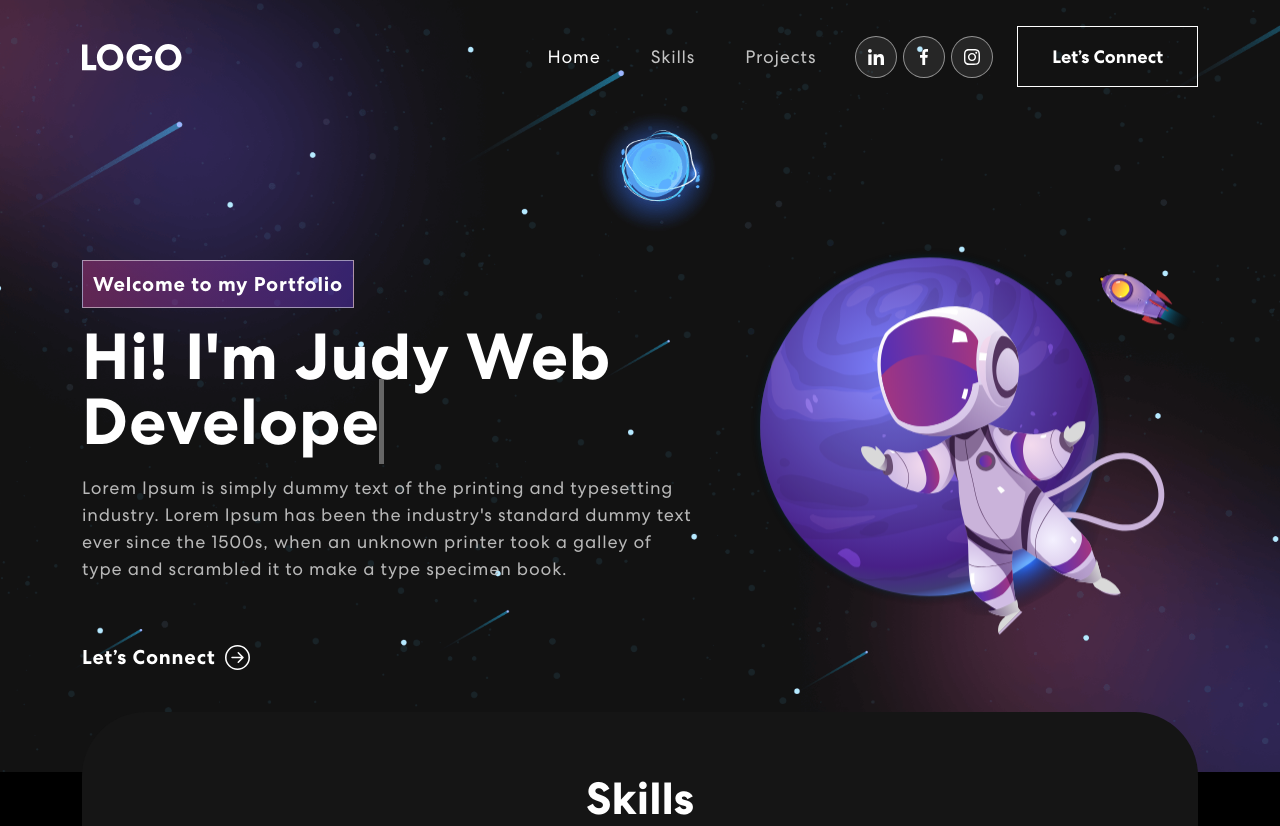
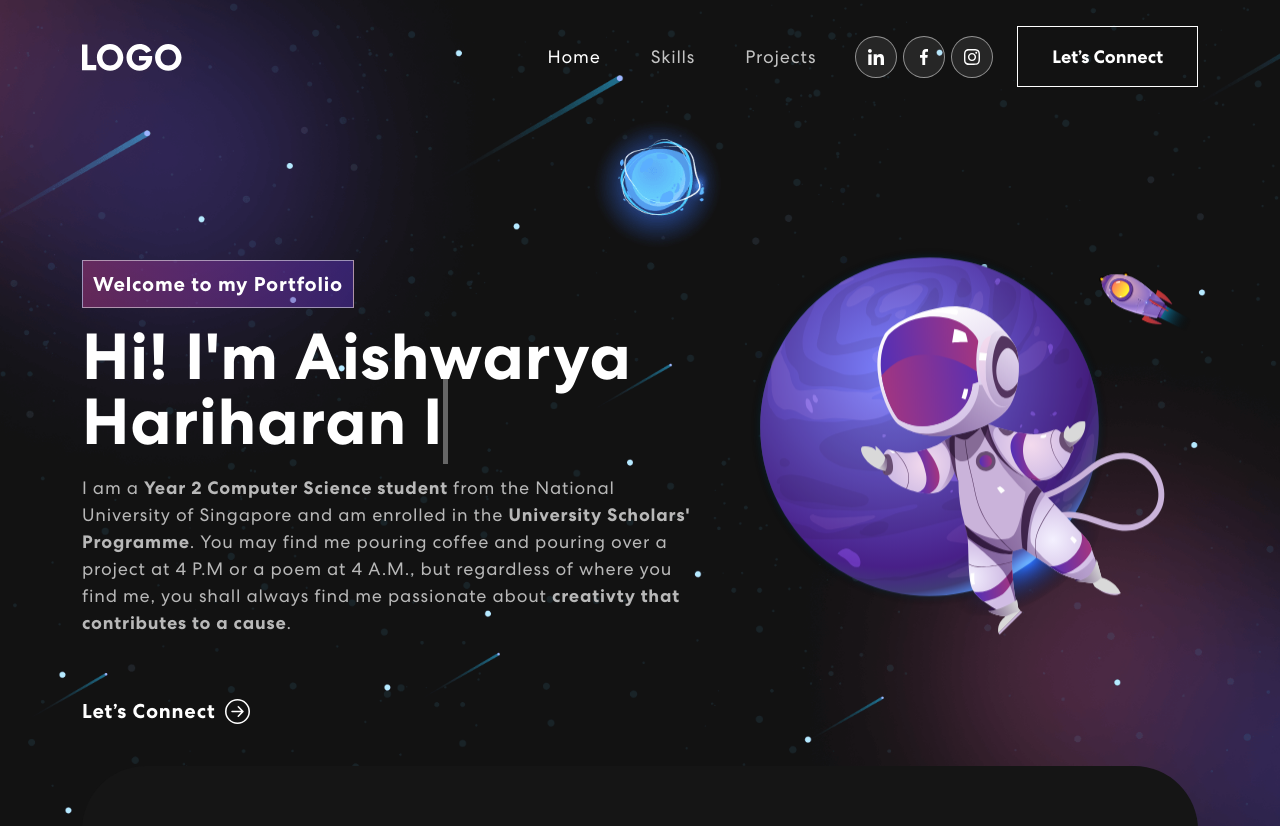
Before and after one commit to Aishwarya-Hariharan-Iyer/portfolio, a React (Vite) app: page / in a window 1280 px wide. Shown: the top 826 px of the page. Built offline with nearby package versions, Linux system fonts and the light colour scheme.

Commit message:
Modify personal details and animation

```diff
--- a/src/components/Banner.jsx
+++ b/src/components/Banner.jsx
@@ -11,7 +11,7 @@ export const Banner = () => {
   const [text, setText] = useState('');
   const [delta, setDelta] = useState(300 - Math.random() * 100);
   const [index, setIndex] = useState(1);
-  const toRotate = [ "Web Developer", "Web Designer", "UI/UX Designer" ];
+  const toRotate = [ "Aishwarya Hariharan Iyer", "a Programmer", "a Poet", "a Developer", "a Dreamer" ];
   const period = 2000;
 
   useEffect(() => {
@@ -56,8 +56,12 @@ export const Banner = () => {
               {({ isVisible }) =>
               <div className={isVisible ? "animate__animated animate__fadeIn" : ""}>
                 <span className="tagline">Welcome to my Portfolio</span>
-                <h1>{`Hi! I'm Judy`} <span className="txt-rotate" dataPeriod="1000" data-rotate='[ "Web Developer", "Web Designer", "UI/UX Designer" ]'><span className="wrap">{text}</span></span></h1>
-                  <p>Lorem Ipsum is simply dummy text of the printing and typesetting industry. Lorem Ipsum has been the industry's standard dummy text ever since the 1500s, when an unknown printer took a galley of type and scrambled it to make a type specimen book.</p>
+                <h1>{`Hi! I'm`} <span className="txt-rotate" dataPeriod="1000" data-rotate='[ "Aishwarya Hariharan Iyer", "a Programmer", "a Poet", "a Developer", "a Dreamer"]'><span className="wrap">{text}</span></span></h1>
+                  <p>
+                    I am a <b>Year 2 Computer Science student</b> from the National University of Singapore and am enrolled in the <b>University Scholars' Programme</b>.
+                    You may find me pouring coffee and pouring over a project at 4 P.M or a poem at 4 A.M., but regardless of where you find me, you shall always find me passionate
+                    about <b>creativty that contributes to a cause</b>.
+                  </p>
                   <button onClick={() => console.log('connect')}>Let’s Connect <ArrowRightCircle size={25} /></button>
               </div>}
             </TrackVisibility>
```
